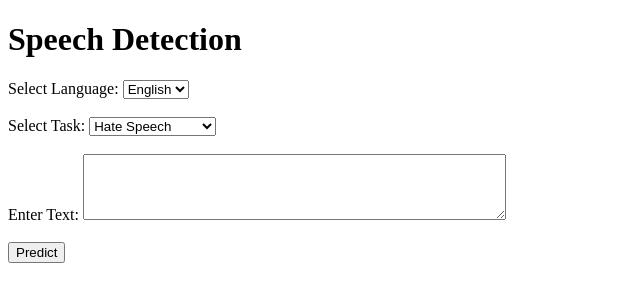
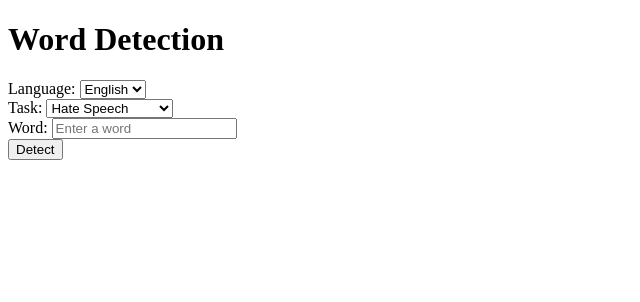
Before and after one commit to afomike/Hate_speach_detection_wazobia, a Flask app: page / in a window 1280 px wide. Shown: the top 302 px of the page, without its empty margins (0-640 px from the left). Run offline with Flask 3, Linux system fonts and the light colour scheme; parts of the project's set-up code (start-up, migrations or seed data) failed here and were passed over.

Commit message:
everything

```diff
--- a/app.py
+++ b/app.py
@@ -1,74 +1,40 @@
-from flask import Flask, request, render_template
+from flask import Flask, request, jsonify, render_template
+import pandas as pd
 import pickle
 from sklearn.feature_extraction.text import TfidfVectorizer
 
 app = Flask(__name__)
 
-# Load the vectorizers
-tfidf_vectorizers = {
-    'english': pickle.load(open('vectorizers/english_tfidf.pkl', 'rb')),
-    'yoruba': pickle.load(open('vectorizers/yoruba_tfidf.pkl', 'rb')),
-    'hausa': pickle.load(open('vectorizers/hausa_tfidf.pkl', 'rb')),
-    'igbo': pickle.load(open('vectorizers/igbo_tfidf.pkl', 'rb'))
+
+# Load the hate words datasets for each language
+hate_words_datasets = {
+    'english': pd.read_csv('data/english_hate_words.csv'),
+    'yoruba': pd.read_csv('data/yoruba_hate_words.csv'),
+    'hausa': pd.read_csv('data/hausa_hate_words.csv'),
+    'igbo': pd.read_csv('data/igbo_hate_words.csv')
 }
 
-# Load the models
-models = {
-    'english_hate': pickle.load(open('models/english_hate_Logistic Regression.pkl', 'rb')),
-    'english_offensive': pickle.load(open('models/english_offensive_Logistic Regression.pkl', 'rb')),
-    'yoruba_hate': pickle.load(open('models/yoruba_hate_Logistic Regression.pkl', 'rb')),
-    'yoruba_offensive': pickle.load(open('models/yoruba_offensive_Logistic Regression.pkl', 'rb')),
-    'hausa_hate': pickle.load(open('models/hausa_hate_Logistic Regression.pkl', 'rb')),
-    'hausa_offensive': pickle.load(open('models/hausa_offensive_Logistic Regression.pkl', 'rb')),
-    'igbo_hate': pickle.load(open('models/igbo_hate_Logistic Regression.pkl', 'rb')),
-    'igbo_offensive': pickle.load(open('models/igbo_offensive_Logistic Regression.pkl', 'rb')),
+# Load the trained models for word detection (assuming models are language-specific as well)
+hate_models = {
+    'english': pickle.load(open('models/english_hate_speech_model.pkl', 'rb')),
+    'yoruba': pickle.load(open('models/yoruba_hate_speech_model.pkl', 'rb')),
+    'hausa': pickle.load(open('models/hausa_hate_speech_model.pkl', 'rb')),
+    'igbo': pickle.load(open('models/igbo_hate_speech_model.pkl', 'rb'))
 }
 
-@app.route('/')
-def index():
-    return render_template('index.html')
+offensive_models = {
+    'english': pickle.load(open('models/english_offensive_speech_model.pkl', 'rb')),
+    'yoruba': pickle.load(open('models/yoruba_offensive_speech_model.pkl', 'rb')),
+    'hausa': pickle.load(open('models/hausa_offensive_speech_model.pkl', 'rb')),
+    'igbo': pickle.load(open('models/igbo_offensive_speech_model.pkl', 'rb'))
+}
 
-@app.route('/predict', methods=['POST'])
-def predict():
-    language = request.form['language']
-    task = request.form['task']
-    text = request.form['text']
-
-    # Preprocess the text using the appropriate vectorizer
-    vectorizer = tfidf_vectorizers[language]
-    X_text = vectorizer.transform([text])
-
-    # Load the appropriate model based on language and task
-    model_key = f"{language}_{task}"
-    model = models[model_key]
-
-    # Make a prediction
-    prediction = model.predict(X_text)[0]
-
-    return f"Prediction: {prediction}"
-
-if __name__ == '__main__':
-    app.run(debug=True)
-from flask import Flask, request, jsonify, render_template
-import pandas as pd
-import pickle
-
-app = Flask(__name__)
-
-# Load hate words dataset
-hate_words_df = pd.read_csv('data/hate_words.csv')
-
-# Load the trained models
-with open('models/hate_speech_model.pkl', 'rb') as f:
-    hate_model = pickle.load(f)
-
-with open('models/offensive_speech_model.pkl', 'rb') as f:
-    offensive_model = pickle.load(f)
-
-def check_hate_speech(word):
-    prediction = hate_model.predict([word])[0]
+def check_hate_speech(word, language):
+    model = hate_models[language]
+    dataset = hate_words_datasets[language]
+    prediction = model.predict([word])[0]
     if prediction == 1:
-        reason = hate_words_df[hate_words_df['Hate word'] == word]['Why Hate?'].values
+        reason = dataset[dataset['Hate word'] == word]['Why Hate?'].values
         return {
             'word': word,
             'is_hate_speech': True,
@@ -80,10 +46,12 @@ def check_hate_speech(word):
         'why_hate': None
     }
 
-def check_offensive_speech(word):
-    prediction = offensive_model.predict([word])[0]
+def check_offensive_speech(word, language):
+    model = offensive_models[language]
+    dataset = hate_words_datasets[language]
+    prediction = model.predict([word])[0]
     if prediction == 1:
-        reason = hate_words_df[hate_words_df['Offensive'] == word]['Why offensive'].values
+        reason = dataset[dataset['Offensive'] == word]['Why offensive'].values
         return {
             'word': word,
             'is_offensive_speech': True,
@@ -99,18 +67,19 @@ def check_offensive_speech(word):
 def index():
     return render_template('index.html')
 
+
 @app.route('/detect', methods=['POST'])
 def detect():
+    language = request.form['language']
+    task = request.form['task']
     word = request.form['word']
-    hate_result = check_hate_speech(word)
-    offensive_result = check_offensive_speech(word)
-    result = {
-        'word': word,
-        'is_hate_speech': hate_result['is_hate_speech'],
-        'why_hate': hate_result['why_hate'],
-        'is_offensive_speech': offensive_result['is_offensive_speech'],
-        'why_offensive': offensive_result['why_offensive']
-    }
+    result = {}
+
+    if task == 'hate':
+        result = check_hate_speech(word, language)
+    elif task == 'offensive':
+        result = check_offensive_speech(word, language)
+
     return jsonify(result)
 
 if __name__ == '__main__':
--- a/templates/index.html
+++ b/templates/index.html
@@ -3,29 +3,54 @@
 <head>
     <meta charset="UTF-8">
     <meta name="viewport" content="width=device-width, initial-scale=1.0">
-    <title>Speech Detection</title>
+    <title>Hate and Offensive Speech Detection</title>
 </head>
 <body>
-    <h1>Speech Detection</h1>
-    <form action="/predict" method="post">
-        <label for="language">Select Language:</label>
-        <select name="language" id="language">
+    <h1>Word Detection</h1>
+    <form id="detect-form" action="/detect" method="post">
+        <label for="detect-language">Language:</label>
+        <select id="detect-language" name="language">
             <option value="english">English</option>
             <option value="yoruba">Yoruba</option>
             <option value="hausa">Hausa</option>
             <option value="igbo">Igbo</option>
         </select>
-        <br><br>
-        <label for="task">Select Task:</label>
-        <select name="task" id="task">
+        <br>
+        <label for="detect-task">Task:</label>
+        <select id="detect-task" name="task">
             <option value="hate">Hate Speech</option>
             <option value="offensive">Offensive Speech</option>
         </select>
-        <br><br>
-        <label for="text">Enter Text:</label>
-        <textarea name="text" id="text" rows="4" cols="50"></textarea>
-        <br><br>
-        <input type="submit" value="Predict">
+        <br>
+        <label for="word">Word:</label>
+        <input type="text" id="word" name="word" placeholder="Enter a word" required>
+        <br>
+        <button type="submit">Detect</button>
     </form>
+    <div id="result"></div>
+
+    <script>
+        document.querySelector('#detect-form').addEventListener('submit', function(event) {
+            event.preventDefault();
+            const formData = new FormData(this);
+            fetch('/detect', {
+                method: 'POST',
+                body: formData
+            })
+            .then(response => response.json())
+            .then(data => {
+                let resultDiv = document.getElementById('result');
+                let resultContent = `<p>Word: ${data.word}</p>`;
+                if ('is_hate_speech' in data) {
+                    resultContent += `<p>Is Hate Speech: ${data.is_hate_speech}</p>
+                                      <p>Why Hate: ${data.why_hate}</p>`;
+                } else if ('is_offensive_speech' in data) {
+                    resultContent += `<p>Is Offensive Speech: ${data.is_offensive_speech}</p>
+                                      <p>Why Offensive: ${data.why_offensive}</p>`;
+                }
+                resultDiv.innerHTML = resultContent;
+            });
+        });
+    </script>
 </body>
 </html>
```
